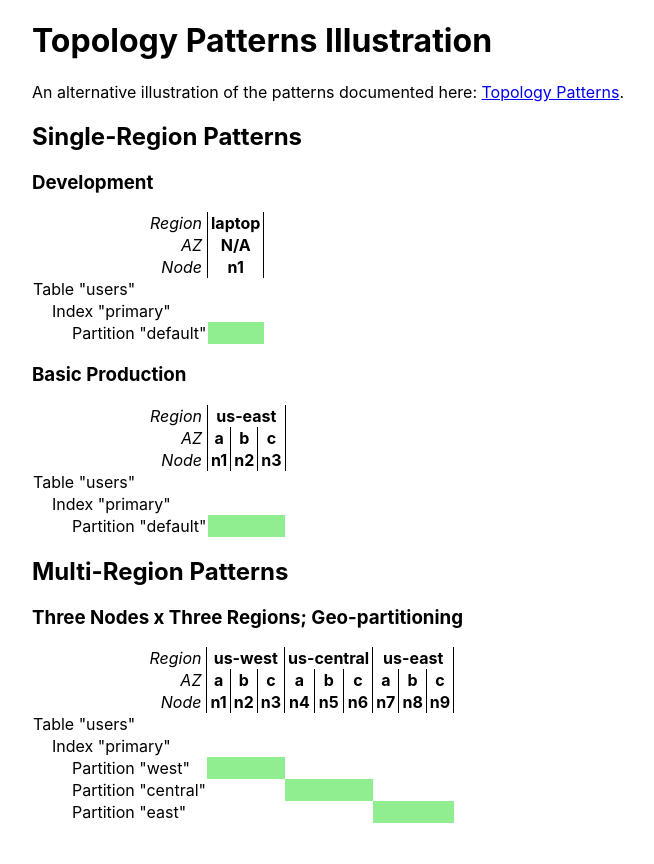
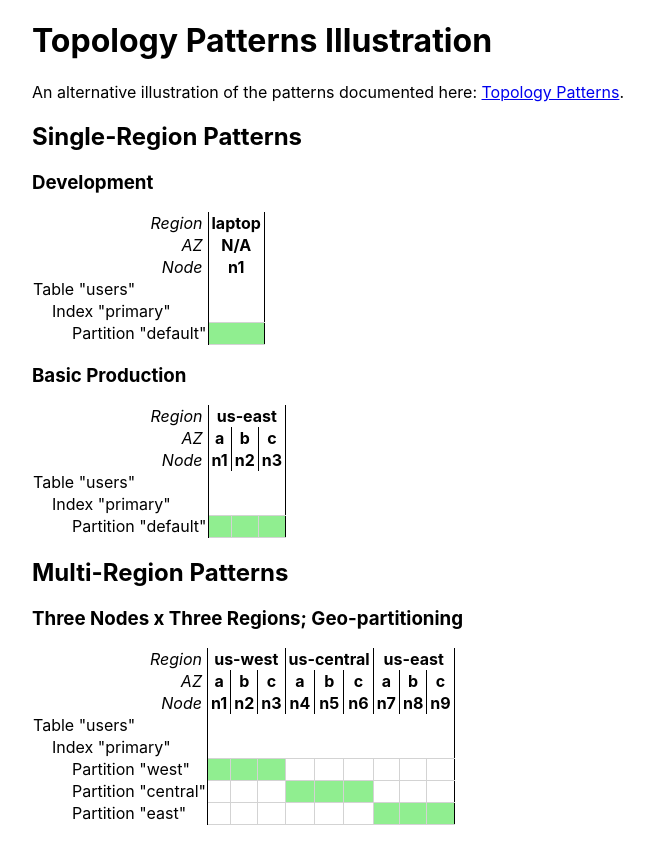
Before and after one commit to vilterp/crdb-config-explorer, a React (Create React App) app: page / in a window 1280 px wide. Shown: the top 864 px of the page, without its empty margins (18-672 px from the left). Before the commit the page ends 823 px from the top, so only its background shows below. Built offline with nearby package versions, Linux system fonts and the light colour scheme.

Commit message:
basic explanation; style tweaks

```diff
--- a/src/App.css
+++ b/src/App.css
@@ -1,5 +1,6 @@
 .container {
   margin-left: 50px;
+  padding-bottom: 50px;
 }
 
 .config-view {
@@ -20,6 +21,20 @@
   padding-right: 5px;
 }
 
-.cell.cell-data {
+.config-view .cell.cell-data {
   background-color: lightgreen;
 }
+
+.config-view .schema-node {
+  border-right: 1px solid black;
+}
+
+.config-view .cell {
+  border-left: 1px solid lightgrey;
+  border-top: 1px solid lightgrey;
+  border-bottom: 1px solid lightgrey;
+}
+
+.config-view tr {
+  border-right: 1px solid black;
+}
--- a/src/model.ts
+++ b/src/model.ts
@@ -80,6 +80,7 @@ export interface NodePath {
 }
 
 export interface SchemaPath {
+  table: Table;
   index: Index;
   partition: Partition;
 }
--- a/src/views/configurationMatrix.tsx
+++ b/src/views/configurationMatrix.tsx
@@ -1,11 +1,13 @@
 import * as React from "react";
 import {
   Configuration,
+  NodePath,
   nodePathsForFormation,
   nodePathToStr,
   nodesInAZ,
   nodesInFormation,
-  nodesInRegion
+  nodesInRegion,
+  SchemaPath
 } from "../model";
 import { allocate, Allocation } from "../simulate";
 
@@ -57,26 +59,31 @@ export function ConfigurationView(props: { config: Configuration }) {
       </thead>
       <tbody>
         <tr>
-          <td>Table "{props.config.table.name}"</td>
+          <td className="schema-node">Table "{props.config.table.name}"</td>
           <td colSpan={nodesInFormation(props.config.formation)} />
         </tr>
         {props.config.table.indexes.map(index => (
           <React.Fragment key={index.name}>
             <tr key={index.name}>
-              <td style={schemaNodeStyle(1)}>Index "{index.name}"</td>
+              <td style={schemaNodeStyle(1)} className="schema-node">
+                Index "{index.name}"
+              </td>
               <td colSpan={nodesInFormation(props.config.formation)} />
             </tr>
             {index.partitions.map(partition => (
               <tr key={`${index.name}/${partition.name}`}>
-                <td style={schemaNodeStyle(2)}>Partition "{partition.name}"</td>
+                <td
+                  style={schemaNodeStyle(2)}
+                  className="schema-node partition-node"
+                >
+                  Partition "{partition.name}"
+                </td>
                 {nodePathsForFormation(props.config.formation).map(nodePath =>
-                  renderCell(
-                    nodePathToStr(nodePath),
-                    allocate(nodePath, {
-                      index: index,
-                      partition: partition
-                    })
-                  )
+                  renderCell(nodePath, {
+                    table: props.config.table,
+                    index: index,
+                    partition: partition
+                  })
                 )}
               </tr>
             ))}
@@ -87,15 +94,27 @@ export function ConfigurationView(props: { config: Configuration }) {
   );
 }
 
-function renderCell(key: string, allocation: Allocation): React.ReactNode {
-  switch (allocation.type) {
-    case "Data":
-      return <td key={key} className="cell cell-data" />;
-    case "NoData":
-      return <td key={key} className="cell cell-no-data" />;
-  }
+function renderCell(
+  nodePath: NodePath,
+  schemaPath: SchemaPath
+): React.ReactNode {
+  const key = nodePathToStr(nodePath);
+  const allocation = allocate(nodePath, schemaPath);
+  const explanation = cellExplanation(schemaPath, nodePath, allocation);
+  const className =
+    allocation.type === "Data" ? "cell cell-data" : "cell cell-no-data";
+  return <td key={key} title={explanation} className={className} />;
 }
 
 function schemaNodeStyle(depth: number) {
   return { paddingLeft: depth * 20 };
 }
+
+function cellExplanation(
+  schemaPath: SchemaPath,
+  nodePath: NodePath,
+  all: Allocation
+) {
+  const presence = all.type === "Data" ? "present" : "not present";
+  return `Data for partition "${schemaPath.partition.name}" of index "${schemaPath.index.name}" of table "${schemaPath.table.name}" is ${presence} on node ${nodePath.nodeID} in AZ ${nodePath.azName} of region ${nodePath.regionName}`;
+}
```
